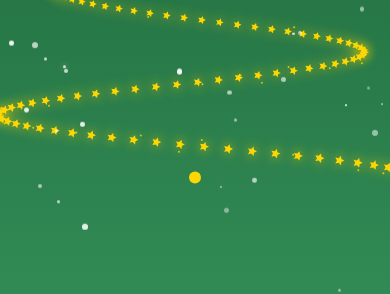
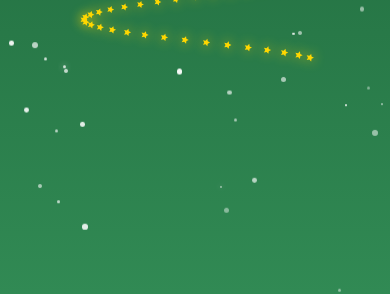
Before and after one commit to yeonyi1306/merrychristmas, a plain HTML site: page index.html in a window 390 px wide. Shown: the part 550-844 px from the top of the page. Drawn offline with Linux system fonts and the light colour scheme; animation ran at ten frames a second.

Commit message:
Refactor HTML and CSS for responsive design

```diff
--- a/index.html
+++ b/index.html
@@ -22,7 +22,8 @@
     justify-content: center;
 
     text-align: center;
-    font-size: 60px;
+    font-size: clamp(36px, 6vw, 64px);
+
     animation: float 3s ease-in-out infinite;
 
     z-index: 2;
@@ -194,8 +195,8 @@ h2 {
     pointer-events: none;
 }
 .volume-hint{
-    margin-top: 12px;
-    font-size: 18px;
+    margin-top: 10px;
+    font-size: clamp(14px, 3.8vw, 18px);
     font-family: 'Baloo 2', cursive;
     color: rgba(255, 255, 255, 0.85);
     text-shadow: 0 0 6px rgba(255,255,255,0.6);
@@ -345,30 +346,36 @@ function drawTree() {
     ctx.clearRect(0, 0, canvas.width, canvas.height);
 
     const cx = canvas.width / 2;
-    const baseY = canvas.height * 0.85;
-    const height = canvas.height * 0.6;
+    const isMobile = window.innerWidth <= 768;
 
-    const layers = 220; // càng lớn càng mịn
+    /* 🔒 chiều cao thật */
+    const visibleHeight = window.innerHeight;
+    const baseY = isMobile ? visibleHeight * 0.72 : visibleHeight * 0.85;
+    const height = isMobile ? visibleHeight * 0.42 : visibleHeight * 0.6;
+
+    /* 🔒 số lớp */
+    const layers = isMobile ? 140 : 220;
+
+    /* 🔒 bán kính tối đa (rất quan trọng) */
+    const maxRadius = Math.min(window.innerWidth * 0.32, 180);
 
     for (let i = 0; i < layers; i++) {
-        const p = i / layers;        // 0 → 1
+        const p = i / layers;
         const y = baseY - p * height;
 
-        // bán kính tạo hình cây
-        const radius = (1 - p) * 220;
+        const radius = (1 - p) * maxRadius;
 
-        // xoắn ốc
         const angle = p * Math.PI * 8 + time;
-
         const x = cx + Math.cos(angle) * radius;
 
-        // kích thước sao
-        const size = 2 + (1 - p) * 3;
+        const size = isMobile
+            ? 2 + (1 - p) * 2
+            : 2 + (1 - p) * 3;
 
         drawStar(x, y, size, 12);
 
-        // ✨ bụi sao nhỏ xung quanh
-        if (Math.random() < 0.25) {
+        /* ✨ bụi sao */
+        if (!isMobile && Math.random() < 0.25) {
             ctx.beginPath();
             ctx.arc(
                 x + (Math.random() - 0.5) * 15,
@@ -382,19 +389,13 @@ function drawTree() {
         }
     }
 
-    /* 🌟 SAO ĐỈNH CÂY */
-    drawStar(cx, baseY - height - 15, 10, 30);
+    /* 🌟 sao đỉnh */
+    drawStar(cx, baseY - height - 12, isMobile ? 8 : 10, 30);
 
-    /* 🌟 SAO CHÂN CÂY */
-    ctx.beginPath();
-    ctx.arc(cx, baseY + 10, 6, 0, Math.PI * 2);
-    ctx.fillStyle = "#FFD700";
-    ctx.shadowBlur = 40;
-    ctx.fill();
-
-    time += 0.01;
+    time += isMobile ? 0.008 : 0.01;
     requestAnimationFrame(drawTree);
 }
+
 /*đèn*/
 function drawLight(x, y, size, alpha) {
     ctx.beginPath();
```
